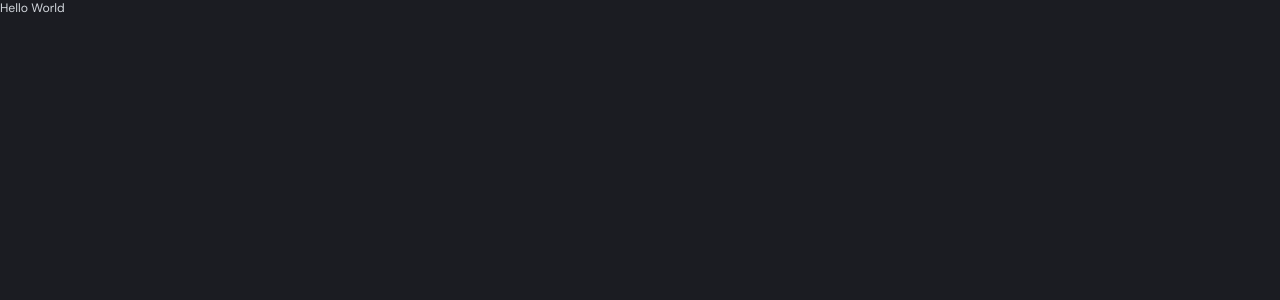
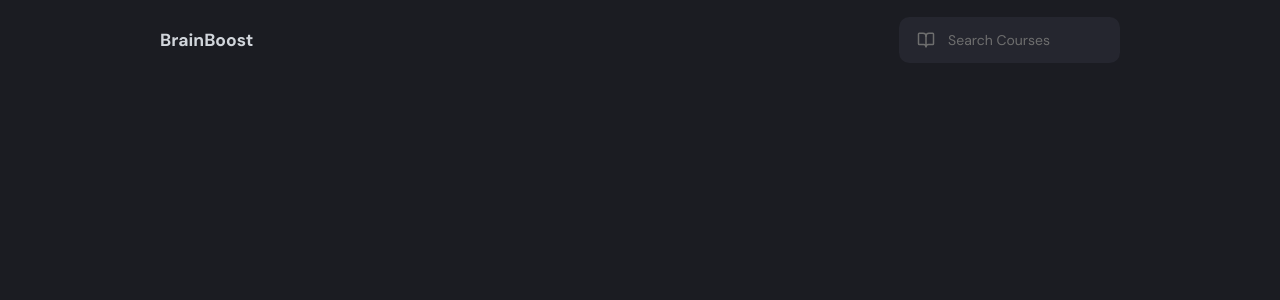
Before and after one commit to KrishKoria/BrainBoost, a Next.js app in the folder brainboost-client/: page / in a window 1280 px wide. Shown: the top 300 px of the page. Built offline with nearby package versions, Linux system fonts and the light colour scheme.

Commit message:
file restructure and navbar center part

```diff
--- a/brainboost-client/app/layout.tsx
+++ b/brainboost-client/app/layout.tsx
@@ -10,8 +10,8 @@ const dmSans = DM_Sans({
 });
 
 export const metadata: Metadata = {
-  title: "Create Next App",
-  description: "Generated by create next app",
+  title: "BrainBoost",
+  description: "Power Up Your Potential.",
 };
 
 export default function RootLayout({
--- a/brainboost-client/app/page.tsx
+++ b/brainboost-client/app/page.tsx
@@ -1,3 +1,7 @@
+import NonDashboardNavbar from "@/components/NonDashboardNavbar";
+
 export default function Home() {
-  return <div className="">Hello World</div>;
+  return <div className="nondashboard-layout">
+    <NonDashboardNavbar />
+  </div>;
 }
--- /dev/null
+++ b/brainboost-client/components/NonDashboardNavbar.tsx
@@ -0,0 +1,25 @@
+import { BookOpen } from 'lucide-react'
+import Link from 'next/link'
+import React from 'react'
+
+const NonDashboardNavbar = () => {
+  return (
+    <nav className='nondashboard-navbar'>
+        <div className="nondashboard-navbar__container">
+            <Link href="/" className='nondashboard-navbar__brand'>BrainBoost</Link>
+            <div className="flex items-center gap-4">
+                <div className="relative group">
+                 <Link href={"/search"} className='nondashboard-navbar__search-input'>
+                 <span className='hidden sm:inline'>Search Courses</span>
+                 <span className='sm:hidden'>Search</span>
+                 </Link>
+                 <BookOpen className='nondashboard-navbar__search-icon' size={18} />
+                </div>
+            </div>
+        </div>
+
+    </nav>
+  )
+}
+
+export default NonDashboardNavbar
--- a/brainboost-client/package.json
+++ b/brainboost-client/package.json
@@ -37,6 +37,7 @@
     "react-dom": "19.0.0-rc-66855b96-20241106",
     "react-hook-form": "^7.53.2",
     "react-redux": "^9.1.2",
+    "sonner": "^1.7.0",
     "tailwind-merge": "^2.5.5",
     "tailwindcss-animate": "^1.0.7",
     "uuid": "^11.0.3",
```
Also changed, not shown: 2 other files (tests, documents, lock files or other folders).
